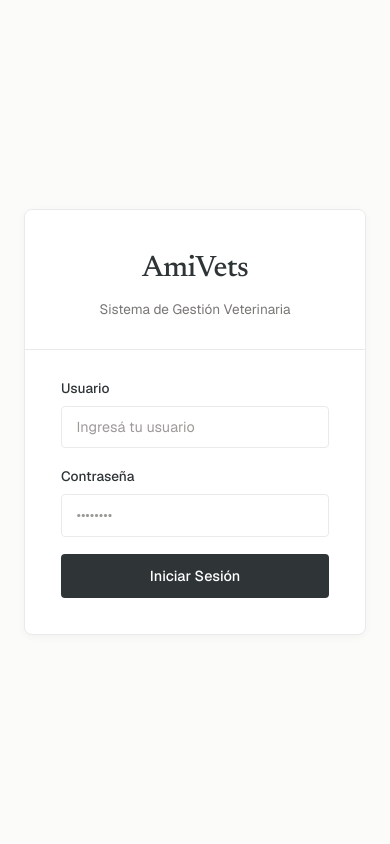
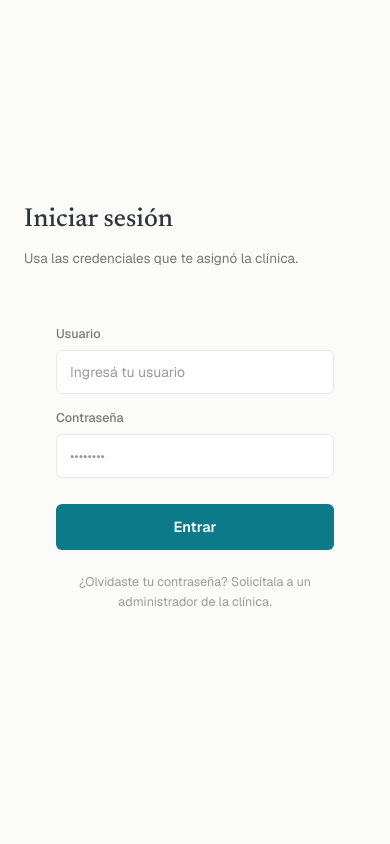
Before and after one commit to DanveDC/amivets, a Python web app: template static/templates/login.html in a window 390 px wide. Run offline with Jinja, Linux system fonts and the light colour scheme; the template is opened without the code that fills it: most values are stand-ins (such as "Sample title", 1, 10 or a date in 2020).

Commit message:
feat(shell): eleva Login al idioma visual del shell nuevo (etapa 8, cierre)
Cierra la última pantalla de la etapa 8 con boceto propio
(docs/diseno/pantallas/Login.html): panel de marca teal 620px (logo,
titular, tres estadísticas) + formulario 372px, valores literales del
boceto (alturas de 44/46px, radios 6px, tipografía Newsreader/Geist).
Reemplaza la tarjeta genérica centrada con <h1>AmiVets</h1> anterior.

- static/img/logo-amivets.png: el isotipo del boceto, extraído de su
  base64 embebido a un asset real en vez de duplicarlo inline.
- El stat "Pacientes" usa el conteo real de mascotas activas
  (Mascota.activo=True), no el 1.284 de placeholder del boceto —
  login.html ya se sirve vía Jinja2 (backend/app/main.py, login_page),
  así que no hace falta mockear ese número.
- Se conservan #loginForm/#username/#password/#loginError/#btnLogin/
  .login-card intactos: static/js/auth.js y e2e/auth.spec.js los
  referencian directo. auth.spec.js (5/5) sigue pasando sin tocar.
- Responsive: el panel de marca se retira bajo 860px (formulario a
  ancho completo), la tablet de consultorio no pierde el formulario.

Capturas boceto vs. app en docs/diseno/capturas/revision-11/ — el
segundo intento corrigió un desvío real: el primero anidaba error +
campos + botón + ayuda en un único gap de 14px, lo que compactaba la
tarjeta y la corría hacia arriba al centrarse verticalmente. Separado
en .login-fields (14px, solo los dos campos) dentro de .login-form
(22px), igual que el boceto.

```diff
--- a/static/css/styles.css
+++ b/static/css/styles.css
@@ -1569,55 +1569,135 @@ button:active:not(:disabled) {
     animation: shake 0.4s cubic-bezier(0.36, 0.07, 0.19, 0.97) both;
 }
 
-/* --- LOGIN PAGE --- */
+/* --- LOGIN PAGE ───────────────────────────────────────────────────────
+   Tarea 11 (revisión de bocetos): valores literales de
+   docs/diseno/pantallas/Login.html — panel de marca teal 620px + panel de
+   formulario, sin redondear a ninguna grilla. min-height:100dvh en vez de
+   la altura fija de 900px del boceto (frame de captura, no un contrato de
+   layout); responsive: el panel de marca se retira bajo 860px (ver media
+   query al final del archivo) porque a 768px, con los dos paneles, el
+   formulario queda con menos de 320px reales. */
 
 .login-page {
     display: flex;
-    justify-content: center;
-    align-items: center;
     min-height: 100dvh;
     background: var(--bg);
     font-family: var(--font-sans);
     -webkit-font-smoothing: antialiased;
+}
+
+.login-brand-panel {
+    width: 620px;
+    flex-shrink: 0;
+    background: var(--primary);
+    display: flex;
+    flex-direction: column;
+    justify-content: center;
+    gap: 26px;
+    padding: 0 66px;
+    color: #fff;
+}
+
+.login-brand-logo {
+    width: 84px;
+    height: 84px;
+    border-radius: var(--radius-lg);
+    object-fit: cover;
+}
+
+.login-brand-copy {
+    display: flex;
+    flex-direction: column;
+    gap: 12px;
+}
+
+.login-brand-headline {
+    font-family: var(--font-serif);
+    font-weight: 500;
+    font-size: 42px;
+    line-height: 1.15;
+    letter-spacing: -0.02em;
+}
+
+.login-brand-sub {
+    font-size: 15px;
+    opacity: 0.85;
+    max-width: 390px;
+    text-wrap: pretty;
+}
+
+.login-brand-stats {
+    display: flex;
+    gap: 30px;
+    margin-top: 8px;
+}
+
+.login-brand-stat {
+    display: flex;
+    flex-direction: column;
+    gap: 2px;
+}
+
+.login-brand-stat-value {
+    font-family: var(--font-mono);
+    font-variant-numeric: tabular-nums;
+    font-size: 21px;
+    font-weight: 500;
+}
+
+.login-brand-stat-label {
+    font-size: 12px;
+    opacity: 0.75;
+}
+
+.login-form-side {
+    flex-grow: 1;
+    display: flex;
+    align-items: center;
+    justify-content: center;
+    background: var(--bg);
     padding: 1.5rem;
 }
 
 .login-card {
-    background: var(--surface);
     width: 100%;
-    max-width: 400px;
-    border-radius: var(--radius-lg);
-    border: 1px solid var(--border);
-    box-shadow: var(--shadow-lg);
-    overflow: hidden;
+    max-width: 372px;
+    display: flex;
+    flex-direction: column;
+    gap: 22px;
     animation: slideUp 0.3s cubic-bezier(0.16, 1, 0.3, 1);
 }
 
 .login-card-header {
-    background: var(--surface);
-    border-bottom: 1px solid var(--border);
-    padding: 2.25rem 2.25rem 1.75rem;
-    text-align: center;
-}
-
-.login-brand {
+    display: flex;
+    flex-direction: column;
+    gap: 6px;
+}
+
+.login-card-title {
     font-family: var(--font-serif);
-    font-size: 1.85rem;
     font-weight: 500;
-    color: var(--text-primary);
-    letter-spacing: -0.02em;
-    margin: 0 0 0.35rem;
+    font-size: 26px;
+    color: var(--text-primary);
 }
 
 .login-subtitle {
-    font-size: 0.85rem;
+    font-size: 13.5px;
     color: var(--text-secondary);
     margin: 0;
     font-weight: 400;
 }
 
 .login-form {
-    padding: 1.75rem 2.25rem 2.25rem;
+    display: flex;
+    flex-direction: column;
+    gap: 22px;
+}
+
+.login-fields {
+    display: flex;
+    flex-direction: column;
+    gap: 14px;
 }
 
 .login-error {
@@ -1629,7 +1709,6 @@ button:active:not(:disabled) {
     padding: 0.7rem 1rem;
     font-size: 0.85rem;
     text-align: center;
-    margin-bottom: 1.25rem;
 }
 
 /* legacy alias used by auth.js */
@@ -1642,24 +1721,24 @@ button:active:not(:disabled) {
 }
 
 .login-field {
-    margin-bottom: 1.1rem;
+    display: flex;
+    flex-direction: column;
+    gap: 6px;
 }
 
 .login-field label {
-    display: block;
-    font-size: 0.85rem;
+    font-size: 12.5px;
     font-weight: 500;
-    color: var(--text-primary);
-    margin-bottom: 0.4rem;
+    color: var(--text-secondary);
 }
 
 .login-field input {
-    width: 100%;
-    padding: 0.7rem 0.9rem;
-    border: 1px solid var(--border);
-    border-radius: var(--radius-sm);
-    background: var(--surface);
-    font-size: 0.9rem;
+    height: 44px;
+    padding: 0 13px;
+    border: 1px solid var(--border);
+    border-radius: var(--radius-md);
+    background: var(--surface);
+    font-size: 14px;
     font-family: inherit;
     color: var(--text-primary);
     transition: border-color 0.18s ease, box-shadow 0.18s ease;
@@ -1677,15 +1756,14 @@ button:active:not(:disabled) {
 }
 
 .btn-login {
-    width: 100%;
-    margin-top: 0.5rem;
-    padding: 0.8rem;
-    background: var(--text-primary);
+    height: 46px;
+    margin-top: 0.25rem;
+    background: var(--primary);
     color: white;
     border: none;
-    border-radius: var(--radius-sm);
-    font-size: 0.9rem;
-    font-weight: 500;
+    border-radius: var(--radius-md);
+    font-size: 14.5px;
+    font-weight: 600;
     cursor: pointer;
     font-family: inherit;
     transition: background 0.18s ease, transform 0.1s ease;
@@ -1697,7 +1775,7 @@ button:active:not(:disabled) {
 }
 
 .btn-login:hover {
-    background: #1F2325;
+    background: var(--primary-dark);
 }
 
 .btn-login:active {
@@ -1707,6 +1785,28 @@ button:active:not(:disabled) {
 .btn-login:focus-visible {
     outline: none;
     box-shadow: var(--focus-ring);
+}
+
+.login-help {
+    font-size: 12.5px;
+    color: var(--text-muted);
+    text-align: center;
+    text-wrap: pretty;
+}
+
+/* Responsive (Tarea 11, §3 — la clínica usa tablets en consultorio): a
+   1280 el panel de marca ya angosta el formulario más de lo que el
+   boceto (1440) contempla; a 768 no entran los dos paneles con margen
+   legible. Se retira el panel de marca y el form pasa a ocupar todo el
+   ancho, igual que hacía la tarjeta centrada anterior. */
+@media (max-width: 860px) {
+    .login-brand-panel {
+        display: none;
+    }
+
+    .login-form-side {
+        width: 100%;
+    }
 }
 
 /* --- APP-WIDE VISUAL IMPROVEMENTS --- */
--- a/static/templates/login.html
+++ b/static/templates/login.html
@@ -5,22 +5,55 @@
     <meta charset="UTF-8">
     <meta name="viewport" content="width=device-width, initial-scale=1.0">
     <title>Login - AmiVets</title>
-    <link rel="stylesheet" href="/static/css/styles.css?v=25">
+    <link rel="stylesheet" href="/static/css/styles.css?v=31">
     <link rel="preconnect" href="https://fonts.googleapis.com">
     <link rel="preconnect" href="https://fonts.gstatic.com" crossorigin>
     <link href="https://fonts.googleapis.com/css2?family=Geist:wght@300..700&family=Geist+Mono:wght@400;500&family=Newsreader:opsz,wght@6..72,400;6..72,500;6..72,600&display=swap" rel="stylesheet">
 </head>
 
 <body class="login-page">
+    <!-- Tarea 11 (revisión de bocetos): antes una tarjeta genérica centrada
+         con <h1>AmiVets</h1> como marca. Rehecha siguiendo
+         docs/diseno/pantallas/Login.html al pixel: panel teal 620px con
+         logo + estadísticas a la izquierda, formulario a la derecha.
+         Las clases .login-card / .btn-login / #loginForm / #username /
+         #password / #loginError / #btnLogin se conservan tal cual porque
+         static/js/auth.js y e2e/auth.spec.js las referencian directo. -->
+    <div class="login-brand-panel">
+        <img src="/static/img/logo-amivets.png" alt="AmiVets" class="login-brand-logo">
+        <div class="login-brand-copy">
+            <span class="login-brand-headline">Sistema integrado<br>de gestión</span>
+            <span class="login-brand-sub">Admisión, servicios clínicos, insumos y facturación de la clínica en un solo lugar.</span>
+        </div>
+        <div class="login-brand-stats">
+            {% if pacientes_activos is not none %}
+            <div class="login-brand-stat">
+                <span class="login-brand-stat-value">{{ pacientes_activos }}</span>
+                <span class="login-brand-stat-label">Pacientes</span>
+            </div>
+            {% endif %}
+            <div class="login-brand-stat">
+                <span class="login-brand-stat-value">6</span>
+                <span class="login-brand-stat-label">Módulos</span>
+            </div>
+            <div class="login-brand-stat">
+                <span class="login-brand-stat-value">24/7</span>
+                <span class="login-brand-stat-label">Emergencias</span>
+            </div>
+        </div>
+    </div>
+
+    <div class="login-form-side">
         <div class="login-card">
             <div class="login-card-header">
-            <h1 class="login-brand">AmiVets</h1>
-            <p class="login-subtitle">Sistema de Gestión Veterinaria</p>
+                <span class="login-card-title">Iniciar sesión</span>
+                <p class="login-subtitle">Usa las credenciales que te asignó la clínica.</p>
             </div>
 
             <form id="loginForm" class="login-form">
                 <div id="loginError" class="login-error" role="alert" aria-live="assertive"></div>
 
+                <div class="login-fields">
                     <div class="login-field">
                         <label for="username">Usuario</label>
                         <input type="text" id="username" name="username" required autocomplete="username" placeholder="Ingresá tu usuario">
@@ -30,9 +63,12 @@
                         <label for="password">Contraseña</label>
                         <input type="password" id="password" name="password" required autocomplete="current-password" placeholder="••••••••">
                     </div>
+                </div>
 
-            <button type="submit" class="btn-login" id="btnLogin">Iniciar Sesión</button>
+                <button type="submit" class="btn-login" id="btnLogin">Entrar</button>
+                <span class="login-help">¿Olvidaste tu contraseña? Solicítala a un administrador de la clínica.</span>
             </form>
+        </div>
     </div>
     <script src="/static/js/auth.js"></script>
 </body>
```
Also changed, not shown: backend/app/main.py (+22 -1 lines), static/img/logo-amivets.png (added), 2 other files. Lines whose indentation alone changed are shown as unchanged.
